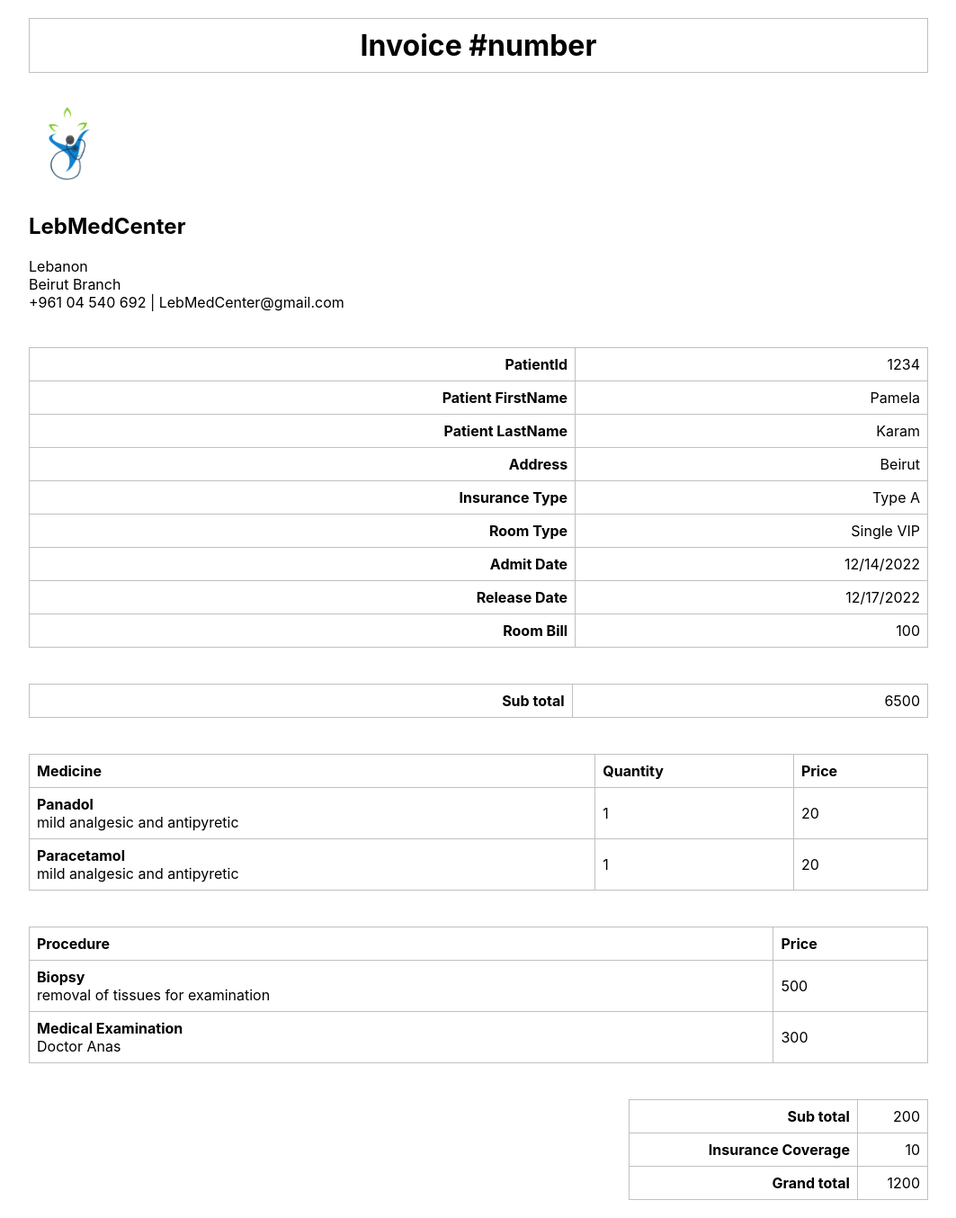
After one commit to AnasHoneini/COE418_DB_Project, a Flask app: page /inv in a window 1280 px wide. The commit adds this page. Shown: the whole page at 90% size, without its empty margins (108-1171 px from the left). Run offline with Flask 2, Linux system fonts and the light colour scheme.

Commit message:
added invoice

```diff
--- /dev/null
+++ b/Server/app/static/css/billing.css
@@ -0,0 +1,77 @@
+p {
+  padding: 0;
+  margin: 0 0 1rem 0;
+
+}
+body {
+  font-family: "Inter", sans-serif;
+  margin: 0;
+}
+table {
+  width: 100%;
+  border-collapse: collapse;
+}
+table,
+table th,
+table td {
+  border: 1px solid silver;
+}
+table th,
+table td {
+  text-align: right;
+  padding: 8px;
+}
+h1,
+h4,
+p {
+  margin: 0;
+}
+
+.inv-container {
+  padding: 20px 0;
+  width: 1000px;
+  max-width: 90%;
+  margin: 0 auto;
+}
+
+.inv-title {
+  padding: 10px;
+  border: 1px solid silver;
+  text-align: center;
+  margin-bottom: 30px;
+}
+
+/* header */
+.inv-header {
+  display: flex;
+
+}
+
+
+.inv-header h2 {
+  font-size: 20px;
+  margin: 0 0 0.3rem 0;
+}
+.inv-header p  {
+  font-size: 15px;
+  padding: 3px 0;
+}
+
+/* body */
+.inv-body table th,
+.inv-body table td {
+  text-align: left;
+}
+
+
+/* footer */
+.inv-footer {
+    display: flex;
+    flex-direction: row;
+  }
+  .inv-footer > :nth-child(1) {
+    flex: 2;
+  }
+  .inv-footer > :nth-child(2) {
+    flex: 1;
+  }
--- /dev/null
+++ b/Server/app/templates/public/templates/billing.html
@@ -0,0 +1,165 @@
+<!DOCTYPE html>
+<html lang="en">
+	<head>
+		<meta charset="UTF-8" />
+		<meta name="viewport" content="width=device-width, initial-scale=1.0" />
+		<meta http-equiv="X-UA-Compatible" content="ie=edge" />
+		<title>Invoice</title>
+		<link
+      rel="stylesheet"
+      href="{{ url_for('static', filename='css/billing.css') }}"
+    />
+	</head>
+	<body>
+	<div class="inv-container">
+			<div class="inv-title">
+				<h1>Invoice #number</h1>
+			</div>
+			<img src="{{ url_for('static', filename='img/444.png') }}" >
+			<div>
+				<h2>LebMedCenter</h2>
+
+				<p>Lebanon </p>
+				<p>Beirut Branch</p>
+				<p>+961 04 540 692 | LebMedCenter@gmail.com</p> <br><br>
+
+				</div>
+				<div >
+					<table>
+						<tr>
+							<th>PatientId</th>
+							<td>1234</td>
+						</tr>
+						<tr>
+							<th>Patient FirstName</th>
+							<td>Pamela</td>
+						</tr>
+                        <tr>
+							<th>Patient LastName</th>
+							<td>Karam</td>
+						</tr>
+
+                        <tr>
+							<th>Address</th>
+							<td>Beirut</td>
+						</tr>
+
+						<tr>
+							<th>Insurance Type</th>
+							<td>Type A</td>
+						</tr>
+						<tr>
+							<th>Room Type</th>
+							<td>Single VIP</td>
+						</tr>
+
+                        <tr>
+							<th>Admit Date</th>
+							<td>12/14/2022</td>
+						</tr>
+
+                        <tr>
+							<th>Release Date</th>
+							<td>12/17/2022</td>
+						</tr>
+
+                        <tr>
+							<th>Room Bill</th>
+							<td>100 </td>
+						</tr>
+
+					</table><br><br>
+				</div>
+
+                <div>
+					<table>
+
+						<tr>
+							<th>Sub total</th>
+							<td>6500</td>
+						</tr>
+
+					</table><br><br>
+				</div>
+
+
+			<div class="inv-body">
+				<table>
+					<thead>
+						<th>Medicine</th>
+						<th>Quantity</th>
+						<th>Price</th>
+					</thead>
+					<tbody>
+						<tr>
+							<td>
+								<h4>Panadol</h4>
+								<p> mild analgesic and antipyretic</p>
+							</td>
+							<td>1</td>
+							<td>20</td>
+						</tr>
+						<tr>
+							<td>
+								<h4>Paracetamol</h4>
+								<p>mild analgesic and antipyretic</p>
+							</td>
+							<td>1</td>
+							<td>20</td>
+						</tr>
+					</tbody>
+				</table>
+                <table>
+                    <br><br>
+					<thead>
+						<th>Procedure</th>
+						<th>Price</th>
+					</thead>
+					<tbody>
+						<tr>
+							<td>
+								<h4>Biopsy</h4>
+								<p>removal of tissues for examination</p>
+							</td>
+							<td>500</td>
+
+						</tr>
+						<tr>
+							<td>
+								<h4>Medical Examination</h4>
+								<p>Doctor Anas</p>
+							</td>
+							<td>300</td>
+
+						</tr>
+					</tbody>
+
+				</table> <br><br>
+
+
+
+			</div>
+			<div class="inv-footer">
+
+
+                <div></div>
+				<div>
+					<table>
+						<tr>
+							<th>Sub total</th>
+							<td>200</td>
+						</tr>
+						<tr>
+							<th>Insurance Coverage</th>
+							<td>10</td>
+						</tr>
+						<tr>
+							<th>Grand total</th>
+							<td>1200</td>
+						</tr>
+					</table>
+				</div>
+			</div>
+		</div>
+	</body>
+</html>
--- a/Server/app/templates/public/templates/staffPage.html
+++ b/Server/app/templates/public/templates/staffPage.html
@@ -92,7 +92,7 @@
               <a href="{{ url_for('addPatient') }}" class="btn2"> Add </a> <br />
               <a href="#" class="btn2"> Edit </a> <br />
               <a href="#" class="btn2"> Search </a> <br />
-              <a href="#" class="btn2"> Show All </a>
+              <a href="{{ url_for('inv') }}" class="btn2"> Show invoice </a>
             </div>
 
             <div class="box1">
@@ -102,6 +102,7 @@
               <a href="#" class="btn2"> Edit </a> <br />
               <a href="#" class="btn2"> Search </a> <br />
               <a href="#" class="btn2"> Show All </a>
+
             </div>
           </div>
         </div>
--- a/Server/app/views.py
+++ b/Server/app/views.py
@@ -143,3 +143,7 @@ def addmedicine():
 @app.route('/addPatient')
 def addPatient():
     return render_template('public/templates/newpatient.html')
+
+@app.route('/inv')
+def inv():
+    return render_template('public/templates/billing.html')
```
